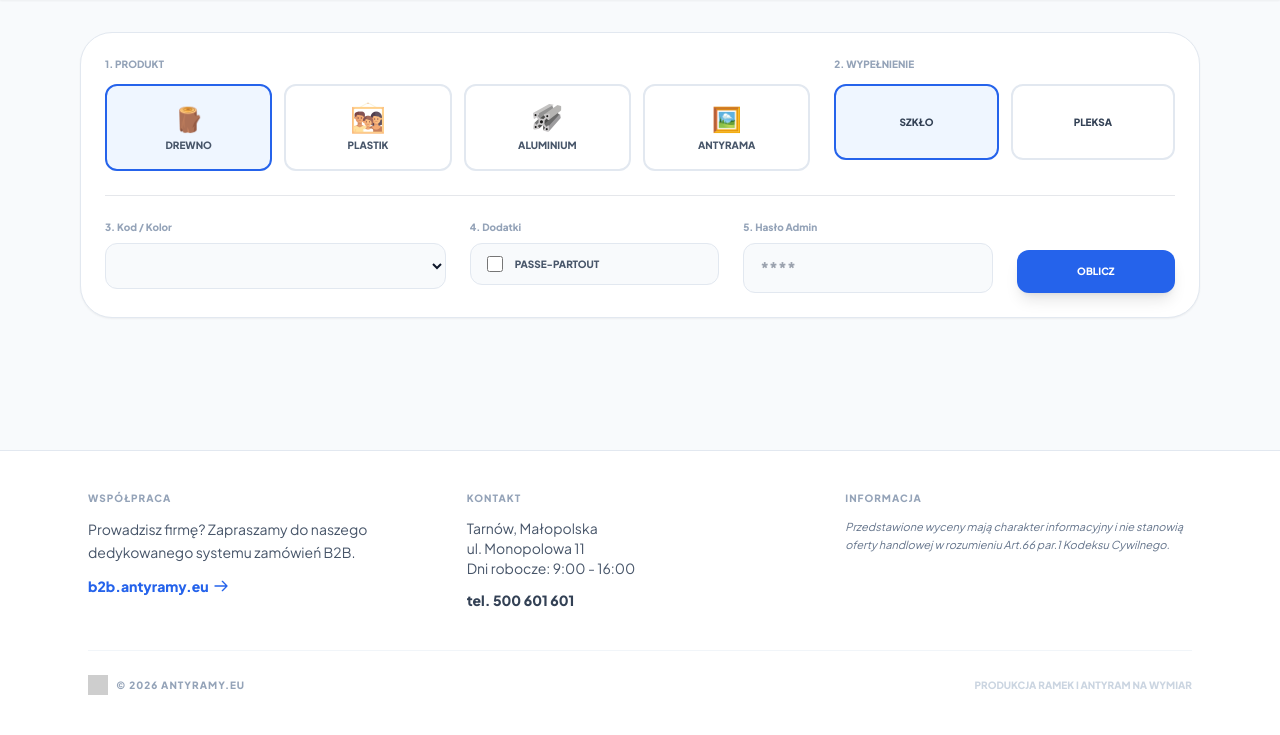
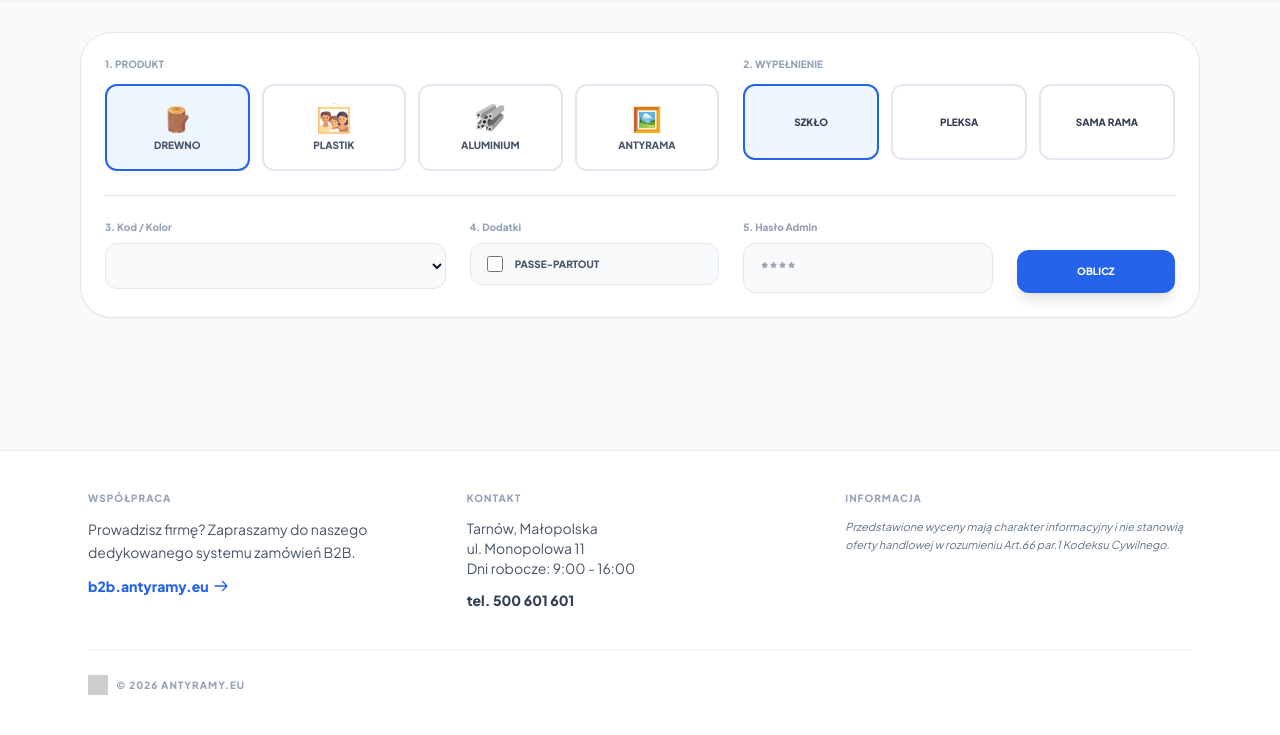
Before and after one commit to biuro-ship-it/kalk.antyramy, a FastAPI app: template templates/index.html in a window 1280 px wide. Shown: the part 65-800 px from the top of the page. Run offline with FastAPI, Linux system fonts and the light colour scheme; the template is opened without the code that fills it, so the values that code supplies are empty; some libraries are stand-ins or nearby versions; grey boxes are pictures that could not be loaded.

Commit message:
same ramy

```diff
--- a/api/index.py
+++ b/api/index.py
@@ -112,6 +112,16 @@ async def home(request: Request):
     if not CACHED_DATA: fetch_data()
     return templates.TemplateResponse(request=request, name="index.html", context={"request": request, "mode": "wholesale", "profiles": [{"nazwa": item.get('nazwa'), "kat": item.get('kategoria', 'brak')} for item in CACHED_DATA if item.get('nazwa')], "error": LAST_ERROR})
 
+# Przywrócona obsługa manifestu
+@app.get("/manifest.json")
+async def manifest():
+    content = {
+        "short_name": "Antyramy", "name": "Antyramy.eu Kalkulator",
+        "icons": [{"src": "https://godek.eu/upload/elogo6.jpg", "sizes": "512x512", "type": "image/jpeg"}],
+        "start_url": "/", "display": "standalone", "theme_color": "#0f172a", "background_color": "#ffffff"
+    }
+    return JSONResponse(content=content, headers={"Content-Type": "application/manifest+json"})
+
 @app.post("/refresh")
 async def refresh():
     fetch_data()
@@ -125,6 +135,7 @@ async def calculate(request: Request, profile_name: Optional[str] = Form(None),
     is_alu = (main_category == "alu")
     is_plastik = (main_category == "plastik")
     is_pleksa = (front_type == "pleksa")
+    is_sama_rama = (front_type == "sama_rama")
 
     profile = {"nazwa": "ANTYRAMA", "szerokosc_listwy": "0", "cena_zakupu_mb": "0"} if is_antyrama else PROFILES_MAP.get(profile_name)
     if not profile: return RedirectResponse(url="/", status_code=303)
@@ -137,16 +148,21 @@ async def calculate(request: Request, profile_name: Optional[str] = Form(None),
         return clean_val(GLOBAL_SETTINGS.get(key, 0)) if val_str in ["", "0", "zmienna"] else clean_val(val_str)
 
     s_width, s_price = clean_val(profile.get('szerokosc_listwy', 0)), clean_val(profile.get('cena_zakupu_mb', 0))
-    front_p = clean_val(GLOBAL_SETTINGS.get('cena_pleksy_m2', 0)) if is_pleksa else get_smart_val('cena_szkla_m2')
-    back_p, clip_p, hook_p = get_smart_val('cena_tylow_m2'), clean_val(GLOBAL_SETTINGS.get('cena_spinki', 0)), clean_val(GLOBAL_SETTINGS.get('cena_zaczep', 0))
-    pp_p, alu_kit_p, vat = clean_val(GLOBAL_SETTINGS.get('cena_pp_m2', 0)), clean_val(GLOBAL_SETTINGS.get('montaz_alu', 0)), get_smart_val('vat') or 23
 
-    # ZAAWANSOWANA LOGIKA WYBORU MARŻY (Uwzględnia pleksę w antyramach)
+    if is_sama_rama:
+        front_p = back_p = clip_p = hook_p = alu_kit_p = 0
+    else:
+        front_p = clean_val(GLOBAL_SETTINGS.get('cena_pleksy_m2', 0)) if is_pleksa else get_smart_val('cena_szkla_m2')
+        back_p = get_smart_val('cena_tylow_m2')
+        clip_p = clean_val(GLOBAL_SETTINGS.get('cena_spinki', 0))
+        hook_p = clean_val(GLOBAL_SETTINGS.get('cena_zaczep', 0))
+        alu_kit_p = clean_val(GLOBAL_SETTINGS.get('montaz_alu', 0))
+
+    pp_p = clean_val(GLOBAL_SETTINGS.get('cena_pp_m2', 0))
+    vat = get_smart_val('vat') or 23
+
     if is_antyrama:
-        if is_pleksa:
-            m_key = 'marza_pleksa_hurt'
-        else:
-            m_key = 'marza_anty_hurt'
+        m_key = 'marza_pleksa_hurt' if is_pleksa else 'marza_anty_hurt'
     elif is_alu:
         m_key = 'marza_alu_hurt'
     elif is_plastik:
@@ -155,18 +171,29 @@ async def calculate(request: Request, profile_name: Optional[str] = Form(None),
         m_key = 'marza_hurt'
 
     base_margin = clean_val(profile.get(m_key, 0)) or clean_val(GLOBAL_SETTINGS.get(m_key, 0))
-    label = f"ANTYRAMA {front_type.upper()}" if is_antyrama else (f"ALU: {profile['nazwa']}" if is_alu else f"RAMA {main_category.upper()}: {profile['nazwa']}")
+
+    if is_sama_rama:
+        label = f"SAMA RAMA: {profile['nazwa']}"
+    else:
+        label = f"ANTYRAMA {front_type.upper()}" if is_antyrama else (f"ALU: {profile['nazwa']}" if is_alu else f"RAMA {main_category.upper()}: {profile['nazwa']}")
 
     results = []
     for name, config in FORMATS_CONFIG.items():
         w, h, s_cat, p_cat, s_count, z_count = config
         len_m, area_m2 = (2*(w+h) + FRAME_MARGIN*s_width)/100, (w*h)/10000
         c_surowiec = (area_m2 * front_p) + (area_m2 * back_p)
-        if is_antyrama: c_surowiec += (s_count * clip_p) + (z_count * hook_p)
-        elif is_alu: c_surowiec += (len_m * s_price) + alu_kit_p
-        else: c_surowiec += (len_m * s_price) + (get_smart_val(f'cena_podporka_{s_cat}') if s_cat else 0)
 
-        if with_pp: c_surowiec += (area_m2 * pp_p)
+        if is_antyrama:
+            if not is_sama_rama: c_surowiec += (s_count * clip_p) + (z_count * hook_p)
+            else: c_surowiec = 0
+        elif is_alu:
+            c_surowiec += (len_m * s_price) + alu_kit_p
+        else:
+            c_surowiec += (len_m * s_price)
+            if not is_sama_rama:
+                c_surowiec += (get_smart_val(f'cena_podporka_{s_cat}') if s_cat else 0)
+
+        if with_pp and not is_sama_rama: c_surowiec += (area_m2 * pp_p)
 
         base_labor = 0 if is_antyrama else (get_smart_val(f'koszt_prod_{p_cat}') if p_cat else 0)
         saved_data = MARGIN_EXCEPTIONS.get(f"{mode}_{label}_{name}", {})
@@ -194,7 +221,6 @@ async def save_margins(request: Request):
         creds = ServiceAccountCredentials.from_json_keyfile_dict(json.loads(env_creds), scope) if env_creds else ServiceAccountCredentials.from_json_keyfile_name(creds_path, scope)
         client = gspread.authorize(creds)
         wb = client.open("Baza Ramek")
-
         ws = wb.worksheet("Wyjatki_Marze")
         all_data = ws.get_all_values()
         header = ["Tryb", "Produkt", "Format", "Marza", "Robocizna"]
@@ -202,7 +228,6 @@ async def save_margins(request: Request):
         for u in data.get("updates", []):
             existing[f"{u['mode']}_{u['profile']}_{u['size']}"] = [u['mode'], u['profile'], u['size'], str(u['margin']), str(u['labor'])]
         ws.clear(); ws.update(values=[header] + list(existing.values()), range_name='A1')
-
         if data.get("profile_raw_name"):
             main_ws = wb.sheet1
             main_rows = main_ws.get_all_values()
@@ -216,7 +241,6 @@ async def save_margins(request: Request):
                         main_ws.update_cell(i, desc_col, data.get("new_desc", ""))
                         break
             except: pass
-
         fetch_data()
         return JSONResponse({"success": True})
     except Exception as e: return JSONResponse({"success": False, "error": str(e)})
--- a/templates/index.html
+++ b/templates/index.html
@@ -50,7 +50,7 @@
         <div class="bg-white rounded-[2rem] p-6 shadow-sm border border-slate-200 no-print mb-8">
             <form action="/calculate" method="post" class="space-y-6">
                 <div class="grid grid-cols-1 lg:grid-cols-12 gap-6">
-                    <div class="lg:col-span-8">
+                    <div class="lg:col-span-7">
                         <label class="block text-[10px] font-black text-slate-400 uppercase mb-3">1. Produkt</label>
                         <div class="grid grid-cols-2 md:grid-cols-4 gap-3">
                             {% for val, label, icon in [('drewno', 'Drewno', '🪵'), ('plastik', 'Plastik', '🪟'), ('alu', 'Aluminium', '⛓️'), ('antyrama', 'Antyrama', '🖼️')] %}
@@ -72,10 +72,17 @@
                             {% endfor %}
                         </div>
                     </div>
-                    <div class="lg:col-span-4">
+                    <div class="lg:col-span-5">
                         <label class="block text-[10px] font-black text-slate-400 uppercase mb-3">2. Wypełnienie</label>
-                        <div class="grid grid-cols-2 gap-3">
-                            {% for val, label in [('szklo', 'Szkło'), ('pleksa', 'Pleksa')] %}<label><input type="radio" name="front_type" value="{{ val }}" class="sr-only" {{ 'checked' if front_type == val or (not front_type and val == 'szklo') }}><div class="option-tile bg-white p-4 rounded-xl text-center flex items-center justify-center h-[76px]"><span class="text-[10px] font-black uppercase text-slate-700">{{ label }}</span></div></label>{% endfor %}
+                        <div class="grid grid-cols-3 gap-3">
+                            {% for val, label in [('szklo', 'Szkło'), ('pleksa', 'Pleksa'), ('sama_rama', 'Sama rama')] %}
+                            <label>
+                                <input type="radio" name="front_type" value="{{ val }}" class="sr-only fill-radio" {{ 'checked' if front_type == val or (not front_type and val == 'szklo') }}>
+                                <div class="option-tile bg-white p-4 rounded-xl text-center flex items-center justify-center h-[76px]">
+                                    <span class="text-[10px] font-black uppercase text-slate-700 leading-tight">{{ label }}</span>
+                                </div>
+                            </label>
+                            {% endfor %}
                         </div>
                     </div>
                 </div>
@@ -84,7 +91,7 @@
                     <div class="md:col-span-3">
                         <label class="block text-[10px] font-black text-slate-400 mb-2">4. Dodatki</label>
                         <input type="hidden" name="mode" value="wholesale">
-                        <label class="flex items-center gap-3 px-4 py-3 bg-slate-50 rounded-xl border border-slate-200 cursor-pointer">
+                        <label id="pp_label" class="flex items-center gap-3 px-4 py-3 bg-slate-50 rounded-xl border border-slate-200 cursor-pointer">
                             <input type="checkbox" name="with_pp" value="true" class="w-4 h-4 text-blue-600 rounded" {{ 'checked' if with_pp }}>
                             <span class="text-[10px] font-black text-slate-600 uppercase">Passe-partout</span>
                         </label>
@@ -123,27 +130,14 @@
 
             <div class="bg-white rounded-[2rem] p-8 shadow-xl border border-slate-200 no-print space-y-8 flex flex-col">
                 <p class="text-[10px] font-black uppercase text-slate-400 mb-4 tracking-widest text-center">Informacje o produkcie</p>
-
                 {% if is_admin %}
                 <div class="space-y-4">
-                    <div>
-                        <label class="text-[9px] font-black text-blue-600 uppercase">Link do zdjęcia (.jpg / .png)</label>
-                        <input type="text" id="admin_img_url" value="{{ przekroj_img }}" class="w-full bg-slate-50 border rounded-lg p-2 text-xs font-bold mt-1">
-                    </div>
-                    <div>
-                        <label class="text-[9px] font-black text-blue-600 uppercase">Opis (kolory, czas dostawy)</label>
-                        <textarea id="admin_description" rows="4" class="w-full bg-slate-50 border rounded-lg p-2 text-xs font-bold mt-1">{{ description }}</textarea>
-                    </div>
+                    <div><label class="text-[9px] font-black text-blue-600 uppercase">Link do zdjęcia</label><input type="text" id="admin_img_url" value="{{ przekroj_img }}" class="w-full bg-slate-50 border rounded-lg p-2 text-xs font-bold mt-1"></div>
+                    <div><label class="text-[9px] font-black text-blue-600 uppercase">Opis</label><textarea id="admin_description" rows="4" class="w-full bg-slate-50 border rounded-lg p-2 text-xs font-bold mt-1">{{ description }}</textarea></div>
                 </div>
                 {% endif %}
-
-                {% if przekroj_img and not is_admin %}
-                <img src="{{ przekroj_img }}" class="max-w-full h-auto rounded-2xl shadow-inner border bg-slate-50 p-2">
-                {% endif %}
-
-                {% if description and not is_admin %}
-                <div class="bg-blue-50/50 p-5 rounded-2xl border border-blue-100 text-slate-700 text-sm font-semibold whitespace-pre-line leading-relaxed">{{ description }}</div>
-                {% endif %}
+                {% if przekroj_img and not is_admin %}<img src="{{ przekroj_img }}" class="max-w-full h-auto rounded-2xl shadow-inner border bg-slate-50 p-2">{% endif %}
+                {% if description and not is_admin %}<div class="bg-blue-50/50 p-5 rounded-2xl border border-blue-100 text-slate-700 text-sm font-semibold whitespace-pre-line leading-relaxed">{{ description }}</div>{% endif %}
             </div>
         </div>
         {% endif %}
@@ -154,39 +148,21 @@
             <div class="grid grid-cols-1 md:grid-cols-3 gap-8">
                 <div class="space-y-3">
                     <p class="text-[10px] font-black uppercase text-slate-400 tracking-widest">Współpraca</p>
-                    <p class="text-sm text-slate-600 leading-relaxed">
-                        Prowadzisz firmę? Zapraszamy do naszego dedykowanego systemu zamówień B2B.
-                    </p>
-                    <a href="https://b2b.antyramy.eu" target="_blank" class="inline-flex items-center text-blue-600 font-black text-sm hover:underline">
-                        b2b.antyramy.eu
-                        <svg class="w-4 h-4 ml-1" fill="none" stroke="currentColor" viewBox="0 0 24 24"><path stroke-linecap="round" stroke-linejoin="round" stroke-width="2" d="M14 5l7 7m0 0l-7 7m7-7H3"></path></svg>
-                    </a>
+                    <p class="text-sm text-slate-600 leading-relaxed">Prowadzisz firmę? Zapraszamy do naszego dedykowanego systemu zamówień B2B.</p>
+                    <a href="https://b2b.antyramy.eu" target="_blank" class="inline-flex items-center text-blue-600 font-black text-sm hover:underline">b2b.antyramy.eu <svg class="w-4 h-4 ml-1" fill="none" stroke="currentColor" viewBox="0 0 24 24"><path stroke-linecap="round" stroke-linejoin="round" stroke-width="2" d="M14 5l7 7m0 0l-7 7m7-7H3"></path></svg></a>
                 </div>
-
                 <div class="space-y-3">
                     <p class="text-[10px] font-black uppercase text-slate-400 tracking-widest">Kontakt</p>
-                    <p class="text-sm text-slate-600">
-                        Tarnów, Małopolska<br>
-                        ul. Monopolowa 11<br>
-                        Dni robocze: 9:00 - 16:00
-                    </p>
+                    <p class="text-sm text-slate-600">Tarnów, Małopolska<br>ul. Monopolowa 11<br>Dni robocze: 9:00 - 16:00</p>
                     <p class="text-sm font-bold text-slate-700">tel. 500 601 601</p>
                 </div>
-
                 <div class="space-y-3">
                     <p class="text-[10px] font-black uppercase text-slate-400 tracking-widest">Informacja</p>
-                    <p class="text-[11px] text-slate-500 leading-relaxed italic">
-                        Przedstawione wyceny mają charakter informacyjny i nie stanowią oferty handlowej w rozumieniu Art.66 par.1 Kodeksu Cywilnego.
-                    </p>
+                    <p class="text-[11px] text-slate-500 leading-relaxed italic">Przedstawione wyceny mają charakter informacyjny i nie stanowią oferty handlowej w rozumieniu Art.66 par.1 Kodeksu Cywilnego.</p>
                 </div>
             </div>
-
             <div class="mt-10 pt-6 border-t border-slate-100 flex flex-col md:flex-row justify-between items-center gap-4">
-                <div class="flex items-center gap-2">
-                    <img src="https://godek.eu/upload/elogo6.jpg" class="h-5 w-5 grayscale opacity-50">
-                    <span class="text-[10px] font-bold text-slate-400 uppercase tracking-widest">© 2026 Antyramy.eu</span>
-                </div>
-                <div class="text-[10px] font-bold text-slate-300 uppercase">Produkcja ramek i antyram na wymiar</div>
+                <div class="flex items-center gap-2"><img src="https://godek.eu/upload/elogo6.jpg" class="h-5 w-5 grayscale opacity-50"><span class="text-[10px] font-bold text-slate-400 uppercase tracking-widest">© 2026 Antyramy.eu</span></div>
             </div>
         </div>
     </footer>
@@ -199,16 +175,21 @@
             const selectedCat = document.querySelector('.cat-radio:checked').value;
             const container = document.getElementById('profileContainer');
             const select = document.getElementById('profileSelect');
+            const fillRadios = document.querySelectorAll('.fill-radio');
+            const ppLabel = document.getElementById('pp_label');
 
             if (selectedCat === 'antyrama') {
                 container.style.display = 'none';
+                fillRadios.forEach(r => { if(r.value === 'sama_rama') r.closest('label').style.display = 'none'; });
+                ppLabel.style.display = 'none';
             } else {
                 container.style.display = 'block';
+                fillRadios.forEach(r => { r.closest('label').style.display = 'block'; });
+                ppLabel.style.display = 'flex';
                 select.innerHTML = '<option value="" disabled>-- Kod listwy --</option>';
                 const filtered = allProfiles.filter(p => p.kat === selectedCat);
                 filtered.forEach(p => {
-                    const opt = document.createElement('option');
-                    opt.value = opt.text = p.nazwa;
+                    const opt = document.createElement('option'); opt.value = opt.text = p.nazwa;
                     if (p.nazwa === currentProfileSelection) opt.selected = true;
                     select.appendChild(opt);
                 });
@@ -237,13 +218,7 @@
                 const mI = row.querySelector('[data-type="margin"]'), lI = row.querySelector('[data-type="labor"]');
                 return mI ? { mode: API_MODE, profile: API_PROFILE, size: mI.getAttribute('data-size'), margin: parseFloat(mI.value) || 0, labor: parseFloat(lI.value) || 0 } : null;
             }).filter(u => u);
-            const payload = {
-                password: API_PASSWORD,
-                updates: updates,
-                profile_raw_name: API_RAW_NAME,
-                new_img: document.getElementById('admin_img_url').value,
-                new_desc: document.getElementById('admin_description').value
-            };
+            const payload = { password: API_PASSWORD, updates: updates, profile_raw_name: API_RAW_NAME, new_img: document.getElementById('admin_img_url').value, new_desc: document.getElementById('admin_description').value };
             try {
                 const res = await fetch('/save_margins', { method: 'POST', headers: {'Content-Type': 'application/json'}, body: JSON.stringify(payload) });
                 const d = await res.json(); if (d.success) { btn.innerText = '✅ ZAPISANO!'; setTimeout(() => btn.innerText = '💾 Zapisz Wszystko', 2000); }
```
